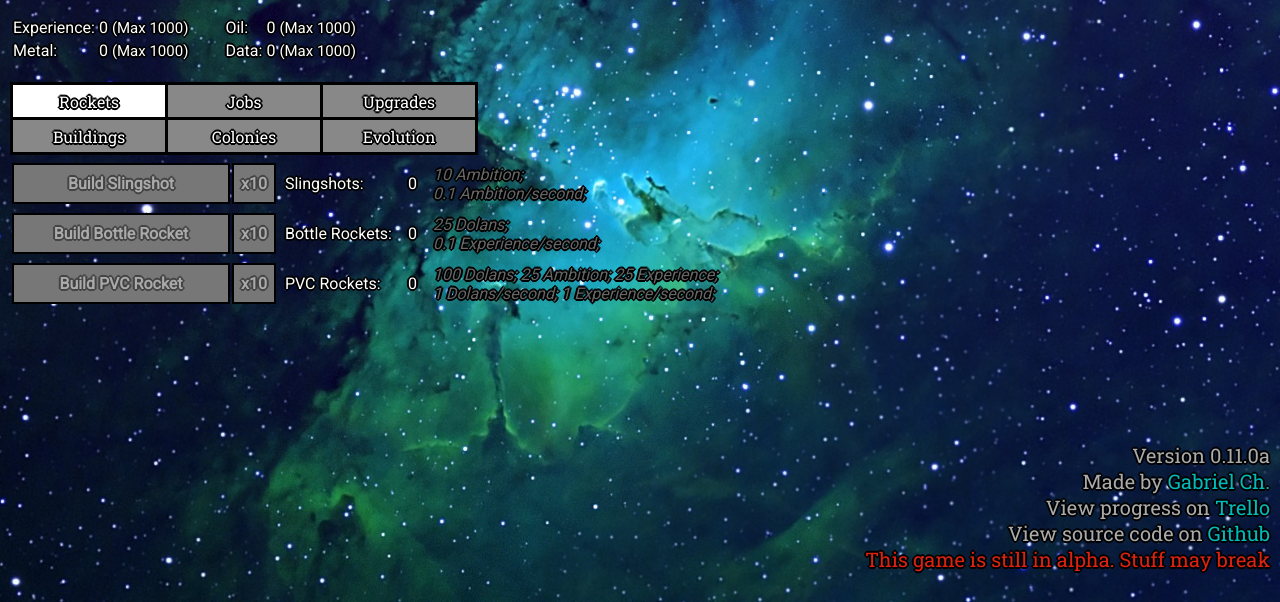
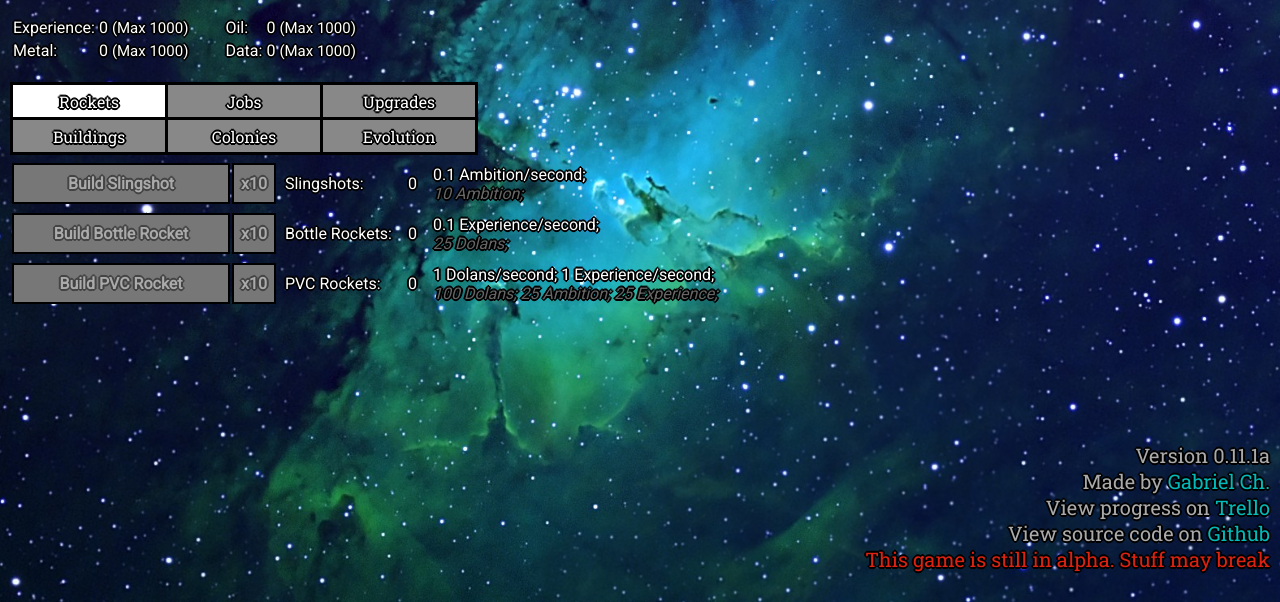
Before and after one commit to Garnet638/space-clicker, a plain HTML site: page index.html in a window 1280 px wide. Shown: the part 198-800 px from the top of the page. Drawn offline with Linux system fonts and the light colour scheme.

Commit message:
0.11.1a Currency hotfix

```diff
--- a/game.js
+++ b/game.js
@@ -3,6 +3,9 @@ var debug = false;
 
 //Times per second the game updates
 var gameSpeed = 1;
+
+//Game log
+var log = [];
 
 // ==PROPER NAME==
 var properName = {
@@ -225,8 +228,7 @@ var jobs = {
       'ambition': 1000
     },
     'apc': {
-      'dolans': 10,
-      'experience' : 2
+      'dolans': 10
     }
   },
   'engineeringintern': {
@@ -238,8 +240,7 @@ var jobs = {
       'ambition': 5000
     },
     'apc': {
-      'dolans': 50,
-      'experience' : 15
+      'dolans': 50
     }
   }
 };
@@ -393,22 +394,22 @@ var buildings = {
   },
   'mineMetal' : {
     'name' : 'Iron Mines',
-    'description' : 'Increase Metal/second by 5',
+    'description' : 'Increase Metal/second by 1',
     'type' : 'mine',
     'amount' : 0,
     'tier' : 1,
-    'function' : function(){ currency['metal']['aps']+=5; },
+    'function' : function(){ currency['metal']['aps']+=1; },
     'cost' : {
       'dolans' : 500
     }
   },
   'mineOil' : {
     'name' : 'Oil Wells',
-    'description' : 'Increase Oil/second by 5',
+    'description' : 'Increase Oil/second by 1',
     'type' : 'mine',
     'amount' : 0,
     'tier' : 1,
-    'function' : function(){ currency['oil']['aps']+=5; },
+    'function' : function(){ currency['oil']['aps']+=1; },
     'cost' : {
       'dolans' : 500
     }
@@ -462,7 +463,7 @@ function makeSaveData(){
   for (upgrade in upgrades){ saveData['upgrades'][upgrade] = {}; saveData['upgrades'][upgrade]['amount'] = upgrades[upgrade]['amount']; }
   for (building in buildings){ saveData['buildings'][building] = {}; saveData['buildings'][building]['amount'] = buildings[building]['amount']; }
   for (job in jobs) { saveData['jobs'][job] = {}; saveData['jobs'][job]['working'] = jobs[job]['working']; }
-  for (dolan in currency) { saveData['currency'][dolan] = currency['dolan']; }
+  for (dolan in currency) { saveData['currency'][dolan] = currency[dolan]; }
   //Save all data, since all fields can be changed
   saveData['upgradesHave'] = upgradesHave;
   saveData['upgradeLevels'] = upgradeLevels;
@@ -527,17 +528,22 @@ function load(type){
   }
 }
 
+//Logging
+function gameLog(toLog){
+
+}
+
 function createJob(job){
   var jobText = '';
-  jobText += '<tr class="spacer"></tr><tr id="area' + job + '"><td id="' + job + 'Button" onclick="getJob(\''+job+'\')" class="button greyed-out">Work at ' + jobs[job]['name'] + '</td><td >' + jobs[job]['name'] + ':</td><td class="amnt">';
+  jobText += '<tr class="spacer"></tr><tr id="area' + job + '"><td id="' + job + 'Button" onclick="getJob(\''+job+'\')" class="button greyed-out">Work at ' + jobs[job]['name'] + '</td><td >' + jobs[job]['name'] + ':</td><td><span class="amnt">';
   for (dolan in jobs[job]['apc']){
     jobText += '+' + jobs[job]['apc'][dolan] + ' ' + properName[dolan] + '/click; ';
   }
-  jobText += '</td><td class="desc">';
+  jobText += '</span><br /><span class="cost">';
   for (dolan in jobs[job]['cost']){
-    jobText += '+' + jobs[job]['cost'][dolan] + ' ' + properName[dolan] + '; ';
+    jobText += jobs[job]['cost'][dolan] + ' ' + properName[dolan] + '; ';
   }
-  jobText += '</td></tr>';
+  jobText += '</span></td></tr>';
   return jobText;
 }
 
@@ -556,12 +562,12 @@ function createBuilding(building){
     buildingText += '<td id="' + building + 'Button100" onclick="buildBuild(\''+building+'\', 100)" class="smolbutton buildingBuy100 greyed-out" style="display:none">x100</td>';
     buildingText += '<td id="' + building + 'Button1000" onclick="buildBuild(\''+building+'\', 1000)" class="smolbutton buildingBuy1000 greyed-out" style="display:none">x1000</td>';
 
-    buildingText += '<td >' + buildings[building]['name'] + 's:</td><td id="amnt' + building + '" class="amnt">' + buildings[building]['amount'] + '</td><td class="desc">';
-    buildingText += buildings[building]['description'] + '<br />';
+    buildingText += '<td >' + buildings[building]['name'] + 's:</td><td id="amnt' + building + '" class="amnt">' + buildings[building]['amount'] + '</td><td><span class="amnt">';
+    buildingText += buildings[building]['description'] + '</span><br /><span class="cost">';
     for (i in buildings[building]['cost']){
       if (buildings[building]['cost'][i]>0){ buildingText += buildings[building]['cost'][i] + ' ' + properName[i] + '; '; }
     }
-    buildingText += '</td></tr>';
+    buildingText += '</span></td></tr>';
     return buildingText;
   }
   else{
@@ -596,11 +602,11 @@ function createUpgrade(upgrade){
         upgradeText += ': </td><td class="amnt" id="amnt' + upgrade + '">' + upgrades[upgrade]['amount'] + '</td>"';
       }
       else { upgradeText += '</td><td></td>"'; }
-      upgradeText += '<td>' + upgrades[upgrade]['description'] + '</td><td class="desc">';
+      upgradeText += '<td><span class="amnt">' + upgrades[upgrade]['description'] + '</span><br /><span class="cost">';
       for (dolan in upgrades[upgrade]['cost']){
         upgradeText += upgrades[upgrade]['cost'][dolan] + ' ' + properName[dolan] + '; ';
       }
-      upgradeText += '</td></tr>';
+      upgradeText += '</span></td></tr>';
       return upgradeText;
     }
   }
@@ -623,17 +629,22 @@ function createRocket(rocket){
     rocketText += '<td id="' + rocket + 'Button100" onclick="build(\''+rocket+'\', 100)" class="smolbutton rocketBuy100 greyed-out" style="display:none">x100</td>';
     rocketText += '<td id="' + rocket + 'Button1000" onclick="build(\''+rocket+'\', 1000)" class="smolbutton rocketBuy1000 greyed-out" style="display:none">x1000</td>';
 
-    rocketText += '<td >' + rockets[rocket]['name'] + 's:</td><td id="amnt' + rocket + '" class="amnt">' + rockets[rocket]['amount'] + '</td><td class="desc">';
-    for (dolan in currency){
-      if (rockets[rocket]['cost'][dolan] != null){
-        if (rockets[rocket]['cost'][dolan]>0){ rocketText += rockets[rocket]['cost'][dolan] + ' ' + properName[dolan] + '; '; }
+    rocketText += '<td >' + rockets[rocket]['name'] + 's:</td><td id="amnt' + rocket + '" class="amnt">' + rockets[rocket]['amount'] + '</td><td><span class="amnt">';
+    for (dolan in currency) {
+      if (rockets[rocket]['aps'][dolan] != null && rockets[rocket]['aps'][dolan] > 0) {
+        rocketText += rockets[rocket]['aps'][dolan] + ' ' + properName[dolan] + '/second; ';
       }
     }
-    rocketText += '<br />';
-    for (dolan in currency){
-      if (rockets[rocket]['aps'][dolan] != null && rockets[rocket]['aps'][dolan]>0){ rocketText += rockets[rocket]['aps'][dolan] + ' ' + properName[dolan] + '/second; '; }
+    rocketText += '</span><br /><span class="cost">';
+    for (dolan in currency) {
+      if (rockets[rocket]['cost'][dolan] != null) {
+        if (rockets[rocket]['cost'][dolan] > 0) {
+          rocketText += rockets[rocket]['cost'][dolan] + ' ' + properName[dolan] + '; ';
+        }
+      }
     }
-    rocketText += '</td></tr>';
+
+    rocketText += '</span></td></tr>';
     return rocketText;
   }
 }
@@ -743,6 +754,7 @@ function build(rocket, amount=1){
       currency[dolan]['aps'] += rockets[rocket]['aps'][dolan] * amount;
     }
     $('#amnt'+rocket).text(rockets[rocket]['amount']);
+    gameLog('Bought x' + amount + ' ' + rocket + 's');
     updateInfo();
     greyOutRocket(rocket);
   }
@@ -902,7 +914,7 @@ function initGame(){
 
   //Set intervals
   window.setInterval(updateGame, 1000 * gameSpeed);
-  window.setInterval(save('auto'), 30000);
+  window.setInterval(save, 'auto', 15000);
 }
 
 //Updates the game, run every second
@@ -913,7 +925,7 @@ function updateGame(){
     // if (currency[dolan]['mult'] > 1){
     //   $('#' + dolan + 'Mult').text('(x' + currency[dolan]['mult'] + ')');
     if (currency[dolan]['aps'] > 0){
-      $('#' + dolan + 'Mult').text(currency[dolan]['aps'] + '/sec');
+      $('#' + dolan + 'Mult').text(Math.max(Math.ceil(currency[dolan]['aps'] * 10) / 10) + '/sec');
     }
   }
 
--- a/index.html
+++ b/index.html
@@ -24,7 +24,7 @@
 
     <div id="credits">
       <p>
-        Version 0.11.0a<br />
+        Version 0.11.1a<br />
         Made by <a href="#" onclick="alert('Sorry, my webite\'s not up yet. I\'ll link to it when it is')">Gabriel Ch.</a><br />
         View progress on <a href="https://trello.com/b/13JK4tRf/space-clicker">Trello</a><br />
         View source code on <a href="https://github.com/Garnet638/space-clicker">Github</a><br />
--- a/main.css
+++ b/main.css
@@ -110,6 +110,11 @@ tr.spacer {
 
 .desc {
   padding-left: 7px !important;
+  font-style: italic;
+  color: #666;
+}
+
+.cost {
   font-style: italic;
   color: #666;
 }
```
Also changed, not shown: 2 other files.
